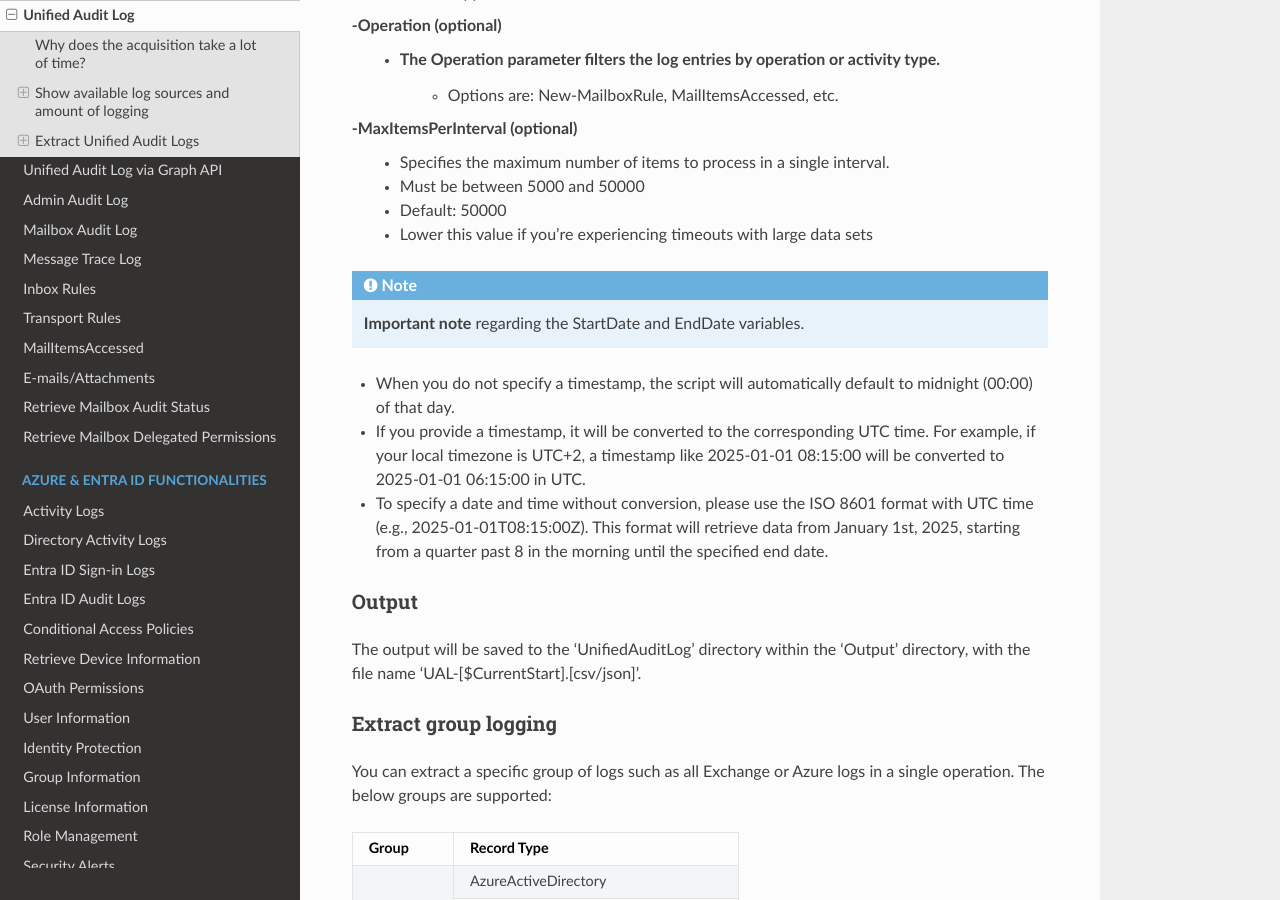
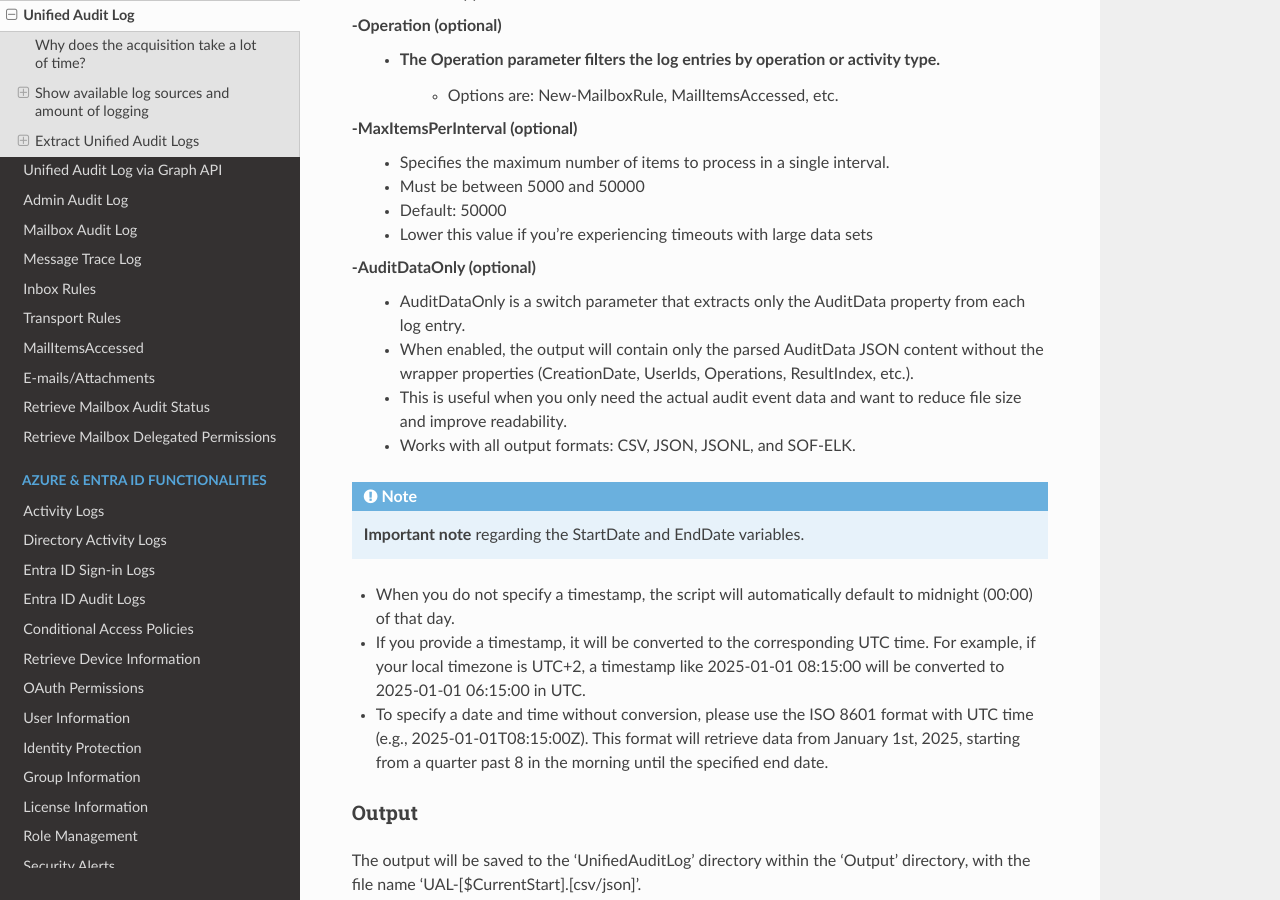
Before and after one commit to invictus-ir/Microsoft-Extractor-Suite, a Sphinx documentation site: the page built from docs/source/functionality/M365/UnifiedAuditLog.rst, in a window 1280 px wide and 900 px high, scrolled down 4291 px. Built offline with Sphinx 7.4.7 and the Read the Docs theme 3.1.0, drawn with Linux system fonts in a browser that asks for light colours.

Commit message:
Update v4.0.1
Fixed an issue with date parsing on non-US system cultures for Sign-in and Audit Log acquisition (thanks to @Pikkunikke).
Re-added missing JSONL support to Get-UAL (credit to @Bloggzy) and renamed “operation” to “operations” for consistency with Microsoft documentation and the Get-UALGraph function.
Fixed a bug (reported by @Bloggzy) where using the -sofelk parameter together with the -mergeoutput flag caused merged data to lose the sofelk/JSONNL format.
Removed the legacy Get-OAuthPermissions function that relied on the deprecated AzureAD module.
Refactored summary, output, and logging logic into reusable functions, suggested by @Matthijsy,to avoid duplication across scripts. Also made general improvements to Get-OAuthPermissionsGraph.
Fixed a typo in the Get-Devices functionality (reported by @0xtter).
Added -AuditDataOnly switch to extract only the AuditData field from Unified Audit Logs, providing cleaner and more focused output.
Improved Get-UALGraph to correctly display elapsed time in days when collection spans multiple days.

```diff
--- a/docs/source/functionality/M365/UnifiedAuditLog.rst
+++ b/docs/source/functionality/M365/UnifiedAuditLog.rst
@@ -164,6 +164,12 @@
     - Default: 50000
     - Lower this value if you're experiencing timeouts with large data sets
 
+-AuditDataOnly (optional)
+    - AuditDataOnly is a switch parameter that extracts only the AuditData property from each log entry.
+    - When enabled, the output will contain only the parsed AuditData JSON content without the wrapper properties (CreationDate, UserIds, Operations, ResultIndex, etc.).
+    - This is useful when you only need the actual audit event data and want to reduce file size and improve readability.
+    - Works with all output formats: CSV, JSON, JSONL, and SOF-ELK.
+
 .. note::
 
   **Important note** regarding the StartDate and EndDate variables.
```
Also changed, not shown: 2 other files.
